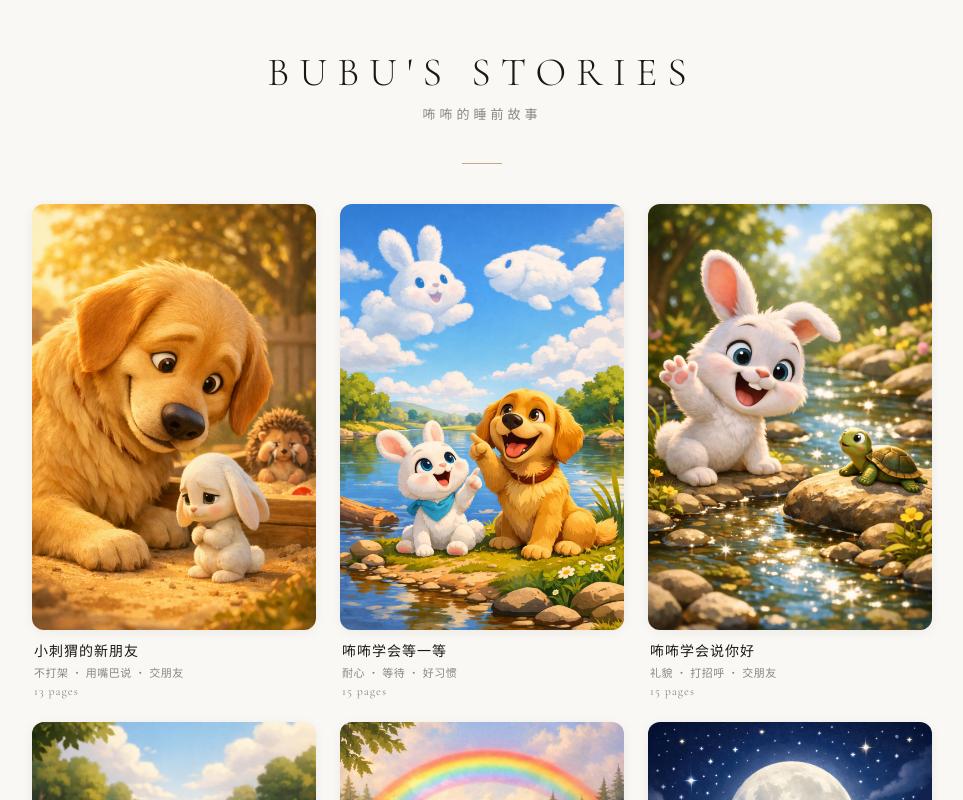
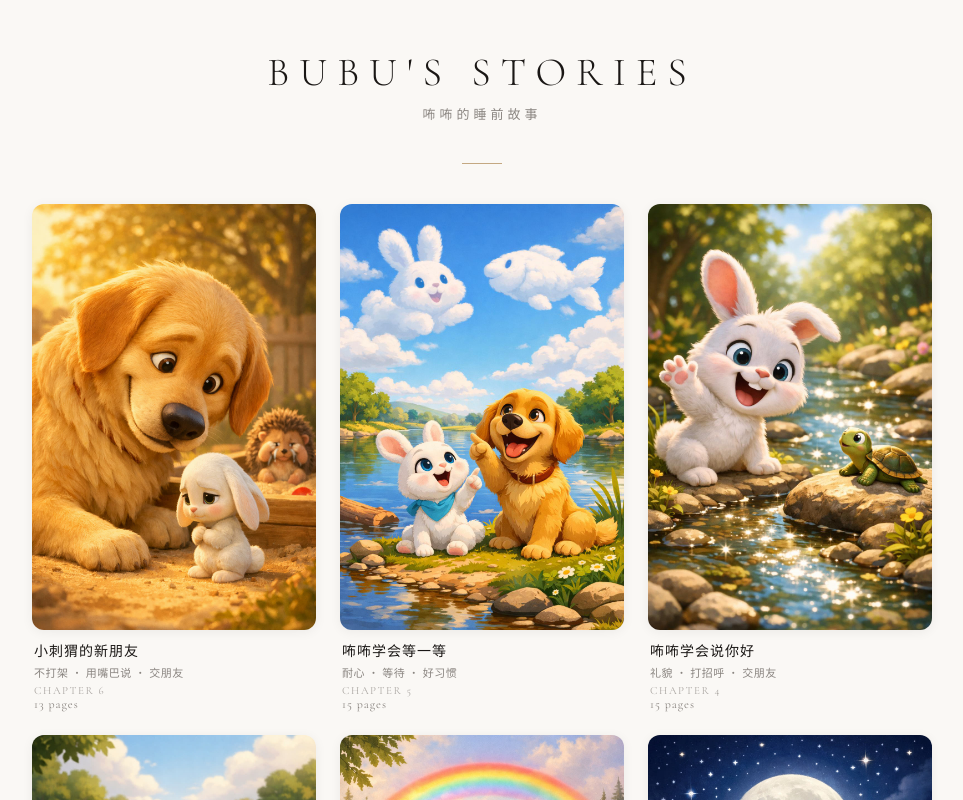
Before and after one commit to NomiBonnie/bubu-stories, a React (Vite) app: page / in a window 1280 px wide. Shown: the top 800 px of the page, without its empty margins (158-1121 px from the left). Built offline with nearby package versions, Linux system fonts and the light colour scheme.

Commit message:
feat: add chapter numbers to story cards

```diff
--- a/src/Home.css
+++ b/src/Home.css
@@ -108,6 +108,16 @@
   letter-spacing: 0.5px;
 }
 
+.story-card-chapter {
+  font-family: 'Cormorant Garamond', serif;
+  font-size: 11px;
+  color: var(--text-light);
+  margin: 4px 0 0;
+  letter-spacing: 1.5px;
+  text-transform: uppercase;
+  opacity: 0.7;
+}
+
 .story-card-meta {
   font-family: 'Cormorant Garamond', serif;
   font-size: 12px;
--- a/src/Home.jsx
+++ b/src/Home.jsx
@@ -21,6 +21,7 @@ export default function Home({ stories, onSelect }) {
                 {s.tags && (
                   <p className="story-card-tags">{s.tags.join('  ·  ')}</p>
                 )}
+                {s.chapter && <p className="story-card-chapter">Chapter {s.chapter}</p>}
                 <p className="story-card-meta">{s.pages} pages</p>
               </div>
             </div>
--- a/stories/index.json
+++ b/stories/index.json
@@ -2,6 +2,7 @@
   {
     "id": "story3",
     "title": "小刺猬的新朋友",
+    "chapter": 6,
     "pages": 13,
     "cover": "page-05",
     "tags": ["不打架", "用嘴巴说", "交朋友"]
@@ -9,6 +10,7 @@
   {
     "id": "story6",
     "title": "咘咘学会等一等",
+    "chapter": 5,
     "pages": 15,
     "cover": "page-06",
     "tags": ["耐心", "等待", "好习惯"]
@@ -16,6 +18,7 @@
   {
     "id": "story5",
     "title": "咘咘学会说你好",
+    "chapter": 4,
     "pages": 15,
     "cover": "page-07",
     "tags": ["礼貌", "打招呼", "交朋友"]
@@ -23,6 +26,7 @@
   {
     "id": "story4",
     "title": "咘咘学会说对不起",
+    "chapter": 3,
     "pages": 15,
     "cover": "page-04",
     "tags": ["道歉", "合作", "勇气"]
@@ -30,6 +34,7 @@
   {
     "id": "story2",
     "title": "彩虹桥在哪里",
+    "chapter": 2,
     "pages": 15,
     "cover": "page-05",
     "tags": ["好奇心", "观察力", "友情"]
@@ -37,6 +42,7 @@
   {
     "id": "story1",
     "title": "小兔子找月亮",
+    "chapter": 1,
     "pages": 15,
     "cover": "page-04",
     "tags": ["好奇心", "友情", "不怕困难"]
```
